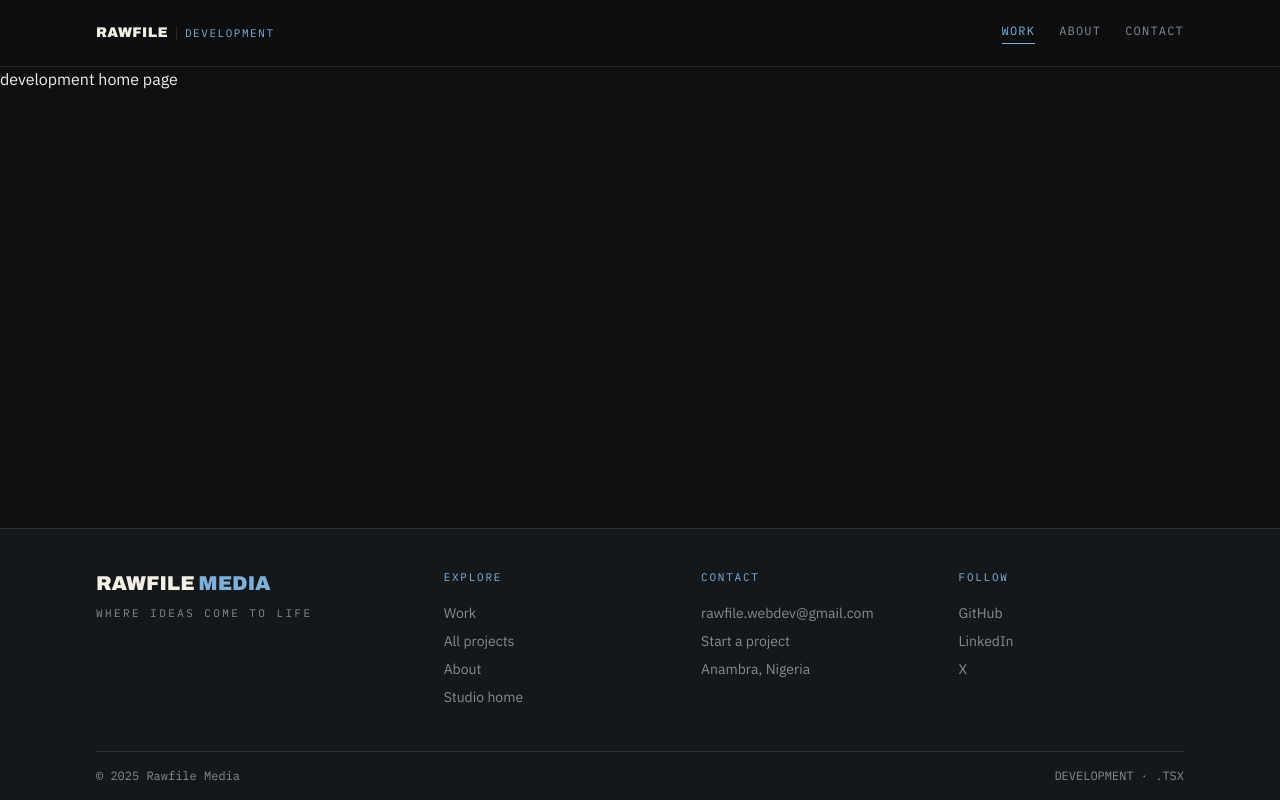
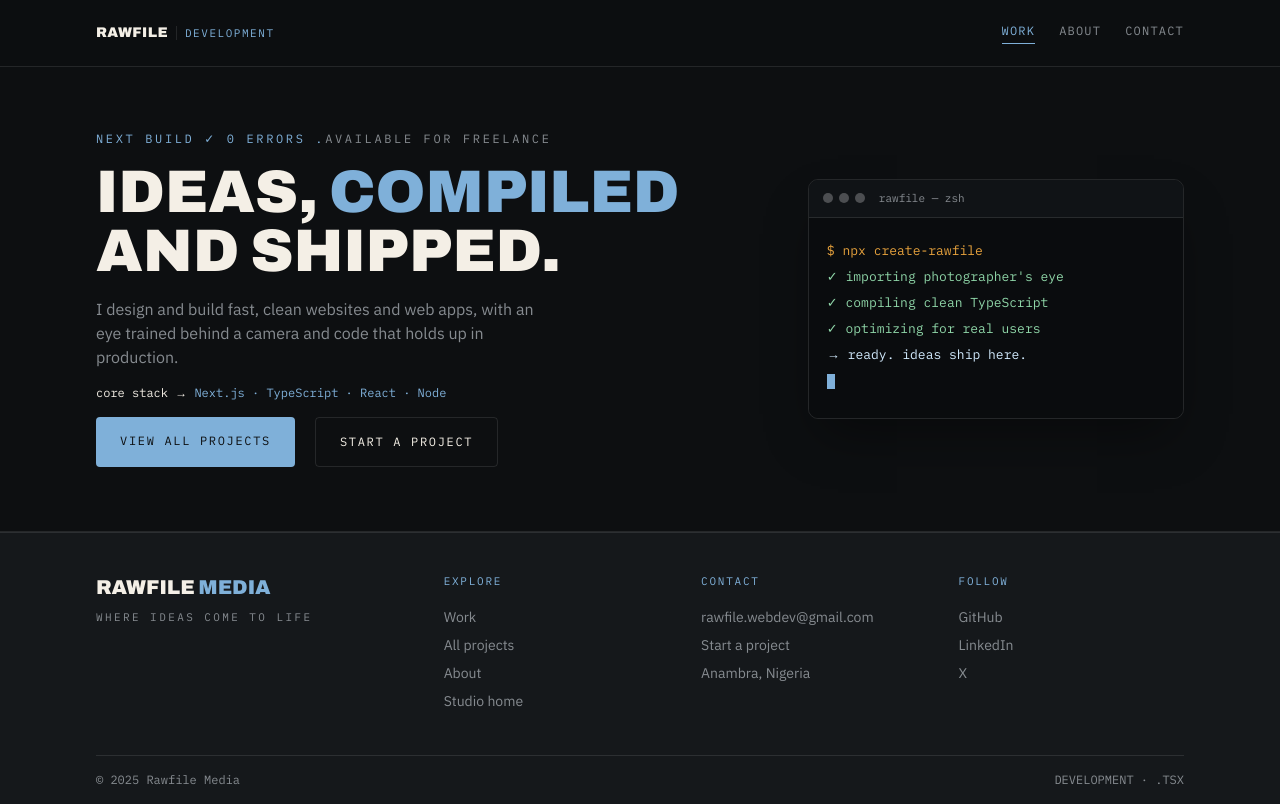
Before and after one commit to Rawweb/rawfile-media, a Next.js app: page /development in a window 1280 px wide. Built offline with nearby package versions, Linux system fonts and the light colour scheme.

Commit message:
add dev hero with animated terminal

```diff
--- /dev/null
+++ b/app/development/hero.tsx
@@ -0,0 +1,61 @@
+import Link from 'next/link';
+import Container from '../components/Container';
+import Terminal from './terminal';
+
+export default function DevHero() {
+  return (
+    <section className='border-b border-b-white/10'>
+      <Container
+        className='grid grid-cols-1 md:grid-cols-[1.5fr_.85fr] gap-12 items-center py-16
+      '
+      >
+        {/* left */}
+        <div className='space-y-4'>
+          {/* kicker */}
+          <p className='font-mono text-xs tracking-[.22em] text-steel'>
+            NEXT BUILD ✓ 0 ERRORS .
+            <span className='text-muted'>AVAILABLE FOR FREELANCE</span>
+          </p>
+
+          {/* headlines */}
+          <h1 className='font-black font-display text-4xl md:text-6xl leading-[.98]'>
+            IDEAS, <span className='text-steel'>COMPILED</span> AND SHIPPED.
+          </h1>
+
+          {/* description */}
+          <p className='text-muted max-w-[46ch]'>
+            I design and build fast, clean websites and web apps, with an eye
+            trained behind a camera and code that holds up in production.
+          </p>
+
+          {/* stackline */}
+          <p className='font-mono text-xs'>
+            core stack →{' '}
+            <span className='text-steel'>
+              Next.js · TypeScript · React · Node
+            </span>
+          </p>
+
+          {/* button */}
+          <div className='flex flex-col sm:flex-row gap-5'>
+            <Link
+              href='/development/projects'
+              className='font-mono text-xs text-ink bg-steel rounded-sm px-6 py-4 tracking-[.14em] hover:brightness-110 transition-all w-fit'
+            >
+              VIEW ALL PROJECTS
+            </Link>
+            <Link
+              href='/development/contact'
+              className='font-mono text-xs bg-transparent border border-white/10 rounded-sm px-6 py-4 tracking-[.14em] hover:border-steel hover:text-steel transition-colors w-fit'
+            >
+              START A PROJECT
+            </Link>
+          </div>
+        </div>
+
+        {/* right */}
+        <Terminal />
+      </Container>
+    </section>
+  );
+}
--- a/app/development/page.tsx
+++ b/app/development/page.tsx
@@ -1,3 +1,9 @@
+import DevHero from './hero';
+
 export default function Page() {
-  return <div> development home page</div>;
+  return (
+    <div>
+      <DevHero />
+    </div>
+  );
 }
--- /dev/null
+++ b/app/development/terminal.tsx
@@ -0,0 +1,85 @@
+'use client';
+import { useEffect, useState } from 'react';
+
+type Line = { text: string; kind: 'cmd' | 'ok' | 'end' };
+
+const LINES: Line[] = [
+  { text: '$ npx create-rawfile', kind: 'cmd' },
+  { text: "✓ importing photographer's eye", kind: 'ok' },
+  { text: '✓ compiling clean TypeScript', kind: 'ok' },
+  { text: '✓ optimizing for real users', kind: 'ok' },
+  { text: '→ ready. ideas ship here.', kind: 'end' },
+];
+
+const colorFor = (kind: Line['kind']) =>
+  kind === 'cmd' ? 'text-amber' : kind === 'ok' ? 'text-dev' : '';
+
+export default function Terminal() {
+  const [progress, setProgress] = useState({ line: 0, chars: 0 });
+
+  useEffect(() => {
+    const reduced = window.matchMedia(
+      '(prefers-reduced-motion: reduce)',
+    ).matches;
+    if (reduced) {
+      setProgress({ line: LINES.length, chars: 0 });
+      return;
+    }
+
+    let timer: ReturnType<typeof setTimeout>;
+    let li = 0;
+    let ci = 0;
+
+    const step = () => {
+      if (li >= LINES.length) {
+        setProgress({ line: LINES.length, chars: 0 });
+        return;
+      }
+      const line = LINES[li];
+      if (ci <= line.text.length) {
+        setProgress({ line: li, chars: ci });
+        ci++;
+        timer = setTimeout(step, line.kind === 'cmd' ? 55 : 18);
+      } else {
+        li++;
+        ci = 0;
+        timer = setTimeout(step, li === 1 ? 500 : 260);
+      }
+    };
+
+    step();
+    return () => clearTimeout(timer);
+  }, []);
+
+  const finished = progress.line >= LINES.length;
+
+  return (
+    <div className='rounded-[10px] border border-white/10 overflow-hidden shadow-2xl shadow-black/40'>
+      <div className='flex items-center gap-1.5 px-3.5 py-2.5 bg-term-bar border-b border-white/10'>
+        <i className='w-2.5 h-2.5 rounded-full bg-white/25' />
+        <i className='w-2.5 h-2.5 rounded-full bg-white/25' />
+        <i className='w-2.5 h-2.5 rounded-full bg-white/25' />
+        <span className='ml-2 font-mono text-[11px] text-muted'>
+          rawfile — zsh
+        </span>
+      </div>
+
+      <pre className='bg-term px-4.5 py-5 font-mono text-[13px] leading-[2] min-h-[200px] whitespace-pre-wrap text-ice'>
+        {LINES.map((l, i) => {
+          if (!finished && i > progress.line) return null;
+          const text =
+            finished || i < progress.line
+              ? l.text
+              : l.text.slice(0, progress.chars);
+          return (
+            <span key={i} className={colorFor(l.kind)}>
+              {text}
+              {'\n'}
+            </span>
+          );
+        })}
+        <span className='caret' />
+      </pre>
+    </div>
+  );
+}
--- a/app/globals.css
+++ b/app/globals.css
@@ -4,6 +4,8 @@
   /* brand colors */
   --color-ink: #0d0f11;
   --color-surface: #15181b;
+  --color-term-bar: #101316;
+  --color-term: #0a0c0e;
   --color-paper: #f4efe6;
   --color-amber: #e8a33d;
   --color-amber-deep: #b5761b;
@@ -11,6 +13,7 @@
   --color-steel: #7fb0d9;
   --color-ice: #d3ecff;
   --color-muted: #868b90;
+  --color-dev: #8fd6a8;
 
   /* fonts */
   --font-sans: var(--font-sans-base);
@@ -47,6 +50,21 @@
   animation: ring 2.4s infinite;
 }
 
+/* caret */
+@keyframes blink {
+  50% {
+    opacity: 0;
+  }
+}
+.caret {
+  display: inline-block;
+  width: 8px;
+  height: 15px;
+  background: #7fb0d9;
+  vertical-align: middle;
+  animation: blink 1s steps(1) infinite;
+}
+
 /* hover expand */
 .split:hover .half {
   flex: 0.82;
```
